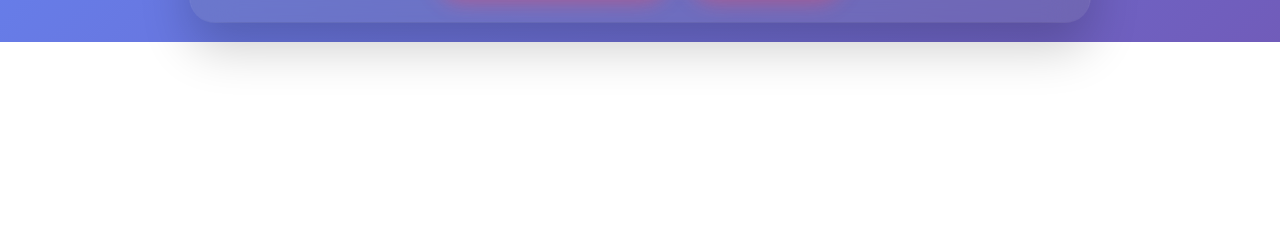
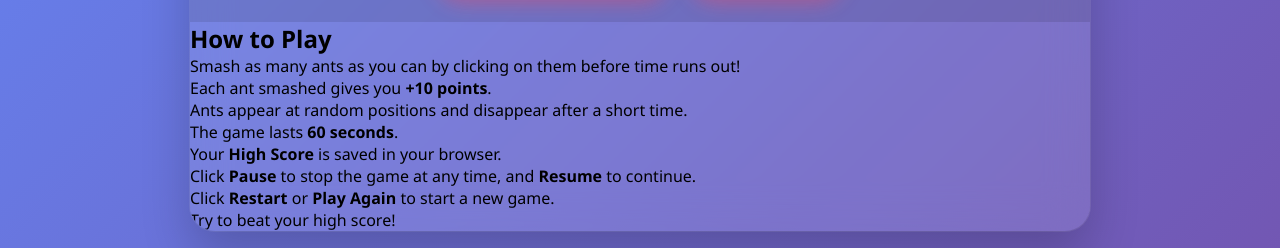
Before and after one commit to santoshyadav-29/Ant-Smasher-Game, a plain HTML site: page Ant-Smasher.html in a window 1280 px wide. Shown: the part 863-1111 px from the top of the page. Before the commit the page ends 905 px from the top, so only its background shows below. Drawn offline with Linux system fonts and the light colour scheme.

Commit message:
Added Rulebook

```diff
--- a/Ant-Smasher.html
+++ b/Ant-Smasher.html
@@ -42,6 +42,32 @@
         <button class="btn" id="restartBtn">🔄 Restart Game</button>
         <button class="btn" id="pauseBtn">⏸️ Pause</button>
       </div>
+
+      <!-- Rulebook Section -->
+      <div class="rulebook">
+        <h2>How to Play</h2>
+        <ul>
+          <li>
+            Smash as many ants as you can by clicking on them before time runs
+            out!
+          </li>
+          <li>Each ant smashed gives you <strong>+10 points</strong>.</li>
+          <li>
+            Ants appear at random positions and disappear after a short time.
+          </li>
+          <li>The game lasts <strong>60 seconds</strong>.</li>
+          <li>Your <strong>High Score</strong> is saved in your browser.</li>
+          <li>
+            Click <strong>Pause</strong> to stop the game at any time, and
+            <strong>Resume</strong> to continue.
+          </li>
+          <li>
+            Click <strong>Restart</strong> or <strong>Play Again</strong> to
+            start a new game.
+          </li>
+          <li>Try to beat your high score!</li>
+        </ul>
+      </div>
     </div>
 
     <script src="/script.js"></script>
```
